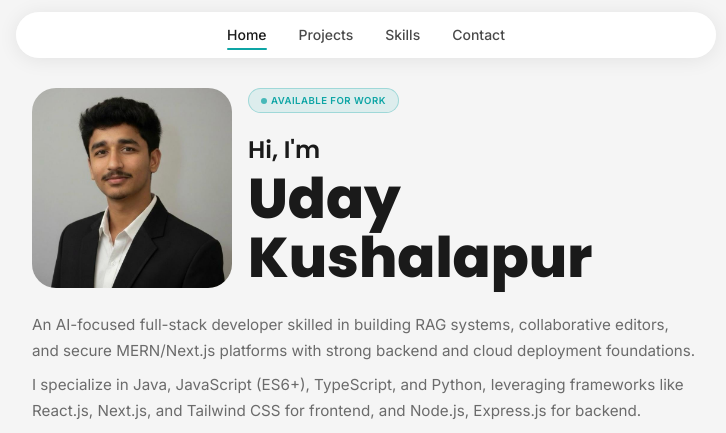
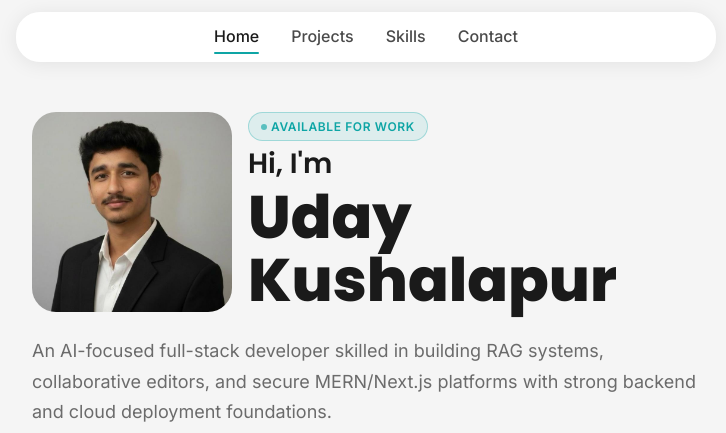
Before and after one commit to udaykushalapur/PORTFOLIO-2, a website built with Vite: page index.html in a window 1280 px wide. Shown: the top 433 px of the page, without its empty margins (274-1000 px from the left). Built offline with nearby package versions, Linux system fonts and the light colour scheme.

Commit message:
updated text size

```diff
--- a/css/styles.css
+++ b/css/styles.css
@@ -22,18 +22,18 @@
   --font-primary: 'Inter', -apple-system, BlinkMacSystemFont, 'Segoe UI', sans-serif;
   --font-display: 'Poppins', var(--font-primary);
 
-  /* Font Sizes - Compact */
-  --text-xs: 0.65rem;
-  --text-sm: 0.75rem;
-  --text-base: 0.875rem;
-  --text-lg: 0.95rem;
-  --text-xl: 1.05rem;
-  --text-2xl: 1.2rem;
-  --text-3xl: 1.4rem;
-  --text-4xl: 1.6rem;
-  --text-5xl: 2rem;
-  --text-6xl: 2.5rem;
-  --text-7xl: 3rem;
+  /* Font Sizes - Updated for better readability */
+  --text-xs: 0.75rem;
+  --text-sm: 0.875rem;
+  --text-base: 1rem;
+  --text-lg: 1.125rem;
+  --text-xl: 1.25rem;
+  --text-2xl: 1.5rem;
+  --text-3xl: 1.875rem;
+  --text-4xl: 2.25rem;
+  --text-5xl: 3rem;
+  --text-6xl: 3.75rem;
+  --text-7xl: 4.5rem;
 
   /* Font Weights */
   --font-normal: 400;
@@ -201,7 +201,8 @@ textarea {
 
 /* Sections for Single Page */
 .section {
-  padding: var(--space-8) 0;
+  padding: var(--space-20) 0;
+  min-height: 100vh;
   display: flex;
   align-items: center;
 }
@@ -331,7 +332,7 @@ textarea {
   align-items: center;
   gap: var(--space-1);
   padding: var(--space-1) var(--space-3);
-  font-size: 0.6rem;
+  font-size: var(--text-xs);
   font-weight: var(--font-semibold);
   text-transform: uppercase;
   letter-spacing: 0.05em;
@@ -372,7 +373,7 @@ textarea {
    ===================================================== */
 
 .hero {
-  padding: var(--space-6) 0;
+  padding: var(--space-12) 0;
 }
 
 .hero-grid {
@@ -425,7 +426,7 @@ textarea {
 
 .hero-title {
   font-family: var(--font-display);
-  font-size: 3.5rem;
+  font-size: var(--text-6xl);
   font-weight: var(--font-extrabold);
   line-height: 1.05;
   color: var(--color-black);
@@ -437,7 +438,7 @@ textarea {
 }
 
 .hero-title span:first-child {
-  font-size: 1.5rem;
+  font-size: 1.75rem;
   font-weight: var(--font-semibold);
   margin-bottom: var(--space-2);
 }
--- a/index.html
+++ b/index.html
@@ -117,7 +117,7 @@
                     <div class="developer-illustration"
                       style="margin-top: var(--space-8); display: flex; justify-content: center;">
                       <img src="images/website.gif" alt="Developer working"
-                        style="max-width: 100%; width: 100%; height: auto; border-radius: var(--radius-xl); box-shadow: var(--shadow-md);">
+                        style="max-width: 100%; width: auto; height: auto; border-radius: var(--radius-xl); box-shadow: var(--shadow-md);">
                     </div>
                   </div>
                 </div>
@@ -324,8 +324,8 @@
     </footer>
   </div>
 
-  <script src="data.js?v=1"></script>
-  <script src="js/main.js?v=1"></script>
+  <script src="data.js"></script>
+  <script src="js/main.js"></script>
 </body>
 
 </html>
--- a/js/main.js
+++ b/js/main.js
@@ -368,14 +368,9 @@ function renderProjects() {
     // Check if portfolioData is available (try window.portfolioData or simple portfolioData)
     const data = window.portfolioData || ((typeof portfolioData !== 'undefined') ? portfolioData : null);
 
-    console.log('renderProjects called. Data:', data);
-
-    if (!projectsGrid) {
-        console.error('Projects grid container not found!');
-        return;
-    }
+    if (!projectsGrid) return;
     if (!data) {
-        console.error('Portfolio data not found. Make sure data.js is loaded.');
+        console.warn('Portfolio data not found. Make sure data.js is loaded.');
         return;
     }
 
```
